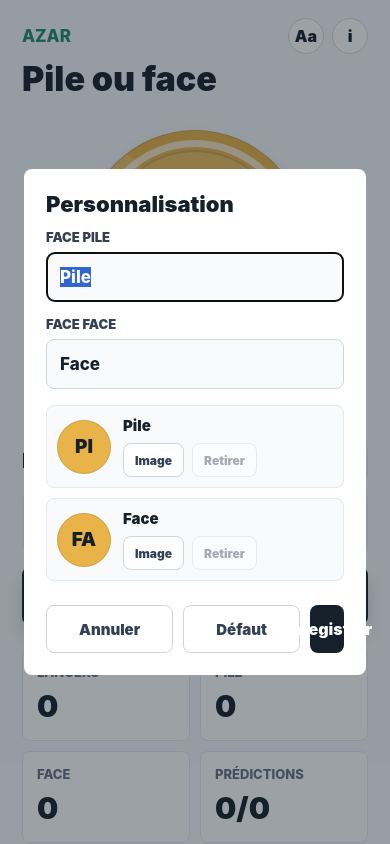
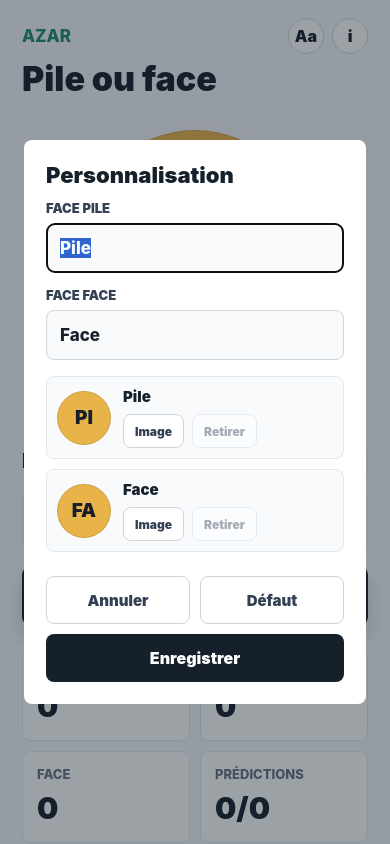
Before and after one commit to keticwork/azar, a React Native app: screen / in a window 390 px wide. Both pictures are taken after a click on the button "Aa". Built offline with nearby package versions, Linux system fonts and the light colour scheme.

Commit message:
chore: link EAS project and polish settings modal

```diff
--- a/App.tsx
+++ b/App.tsx
@@ -809,6 +809,7 @@ export default function App() {
               </ScrollView>
 
               <View style={styles.modalActions}>
+                <View style={styles.secondaryModalActions}>
                   <Pressable
                     accessibilityRole="button"
                     accessibilityLabel="Annuler la personnalisation"
@@ -820,7 +821,13 @@ export default function App() {
                       isSavingSettings ? styles.secondaryModalButtonDisabled : null,
                     ]}
                   >
-                  <Text style={styles.secondaryModalButtonText}>Annuler</Text>
+                    <Text
+                      adjustsFontSizeToFit
+                      numberOfLines={1}
+                      style={styles.secondaryModalButtonText}
+                    >
+                      Annuler
+                    </Text>
                   </Pressable>
                   <Pressable
                     accessibilityRole="button"
@@ -836,8 +843,15 @@ export default function App() {
                       isSavingSettings ? styles.secondaryModalButtonDisabled : null,
                     ]}
                   >
-                  <Text style={styles.secondaryModalButtonText}>Défaut</Text>
+                    <Text
+                      adjustsFontSizeToFit
+                      numberOfLines={1}
+                      style={styles.secondaryModalButtonText}
+                    >
+                      Défaut
+                    </Text>
                   </Pressable>
+                </View>
                 <Pressable
                   accessibilityRole="button"
                   accessibilityLabel="Enregistrer la personnalisation"
@@ -845,12 +859,15 @@ export default function App() {
                   onPress={saveLabels}
                   style={({ pressed }) => [
                     styles.modalButton,
-                    styles.modalButtonFlex,
                     pressed ? styles.modalButtonPressed : null,
                     isSavingSettings ? styles.modalButtonDisabled : null,
                   ]}
                 >
-                  <Text style={styles.modalButtonText}>
+                  <Text
+                    adjustsFontSizeToFit
+                    numberOfLines={1}
+                    style={styles.modalButtonText}
+                  >
                     {isSavingSettings ? '...' : 'Enregistrer'}
                   </Text>
                 </Pressable>
@@ -1558,22 +1575,21 @@ const styles = StyleSheet.create({
     letterSpacing: 0,
   },
   modalActions: {
-    flexDirection: 'row',
-    flexWrap: 'wrap',
     gap: 10,
     marginTop: 4,
+  },
+  secondaryModalActions: {
+    flexDirection: 'row',
+    gap: 10,
   },
   modalButton: {
     alignItems: 'center',
     backgroundColor: '#15202B',
     borderRadius: 8,
     justifyContent: 'center',
-    marginTop: 8,
     minHeight: 48,
-  },
-  modalButtonFlex: {
-    flex: 1,
-    marginTop: 0,
+    paddingHorizontal: 18,
+    width: '100%',
   },
   modalButtonPressed: {
     opacity: 0.88,
@@ -1592,7 +1608,7 @@ const styles = StyleSheet.create({
     borderColor: '#CDD5DF',
     borderRadius: 8,
     borderWidth: 1,
-    flexGrow: 1,
+    flex: 1,
     justifyContent: 'center',
     minHeight: 48,
     paddingHorizontal: 15,
--- a/app.json
+++ b/app.json
@@ -2,6 +2,7 @@
   "expo": {
     "name": "Azar",
     "slug": "azar",
+    "owner": "ketic",
     "version": "1.0.0",
     "orientation": "portrait",
     "icon": "./assets/icon.png",
@@ -34,7 +35,7 @@
       "package": "com.keticwork.azar",
       "versionCode": 1,
       "permissions": [
-        "VIBRATE"
+        "android.permission.VIBRATE"
       ],
       "adaptiveIcon": {
         "backgroundColor": "#F5F7FA",
@@ -46,6 +47,11 @@
     },
     "web": {
       "favicon": "./assets/favicon.png"
+    },
+    "extra": {
+      "eas": {
+        "projectId": "65471fa7-981b-407b-a22d-a0b1a0b76406"
+      }
     }
   }
 }
```
Also changed, not shown: 1 other file (tests, documents, lock files or other folders). Lines whose indentation alone changed are shown as unchanged.
